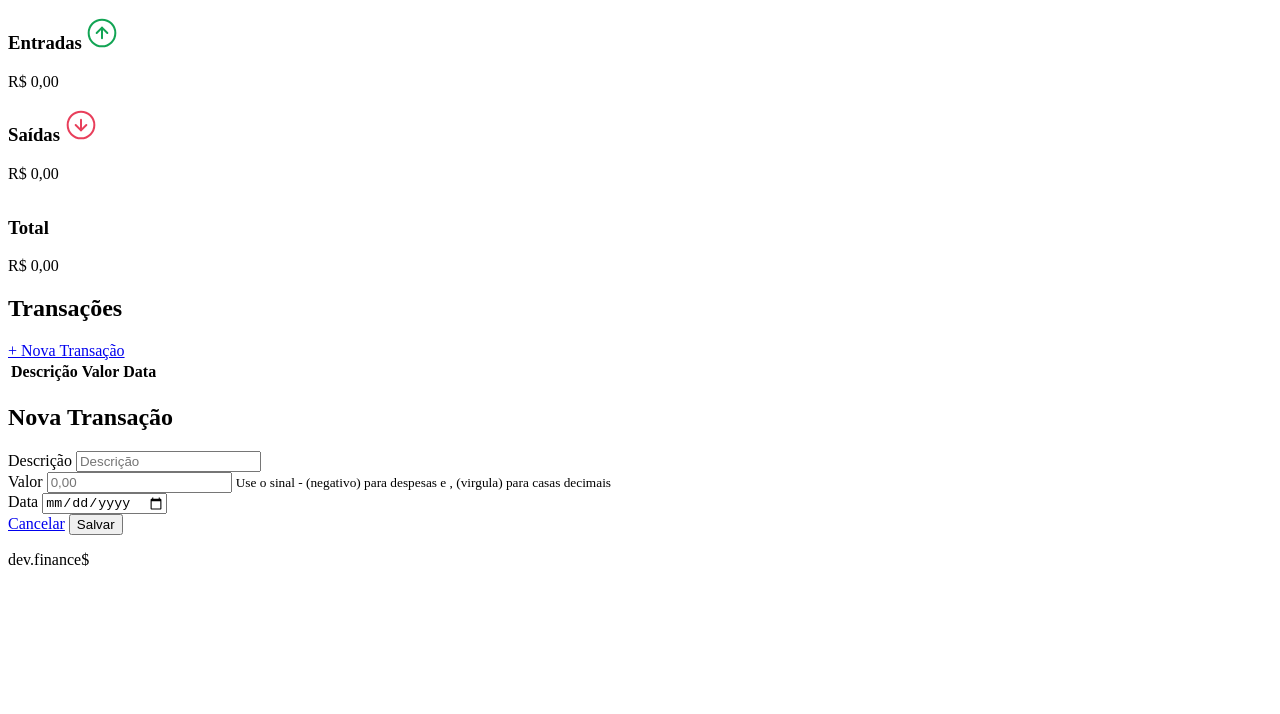
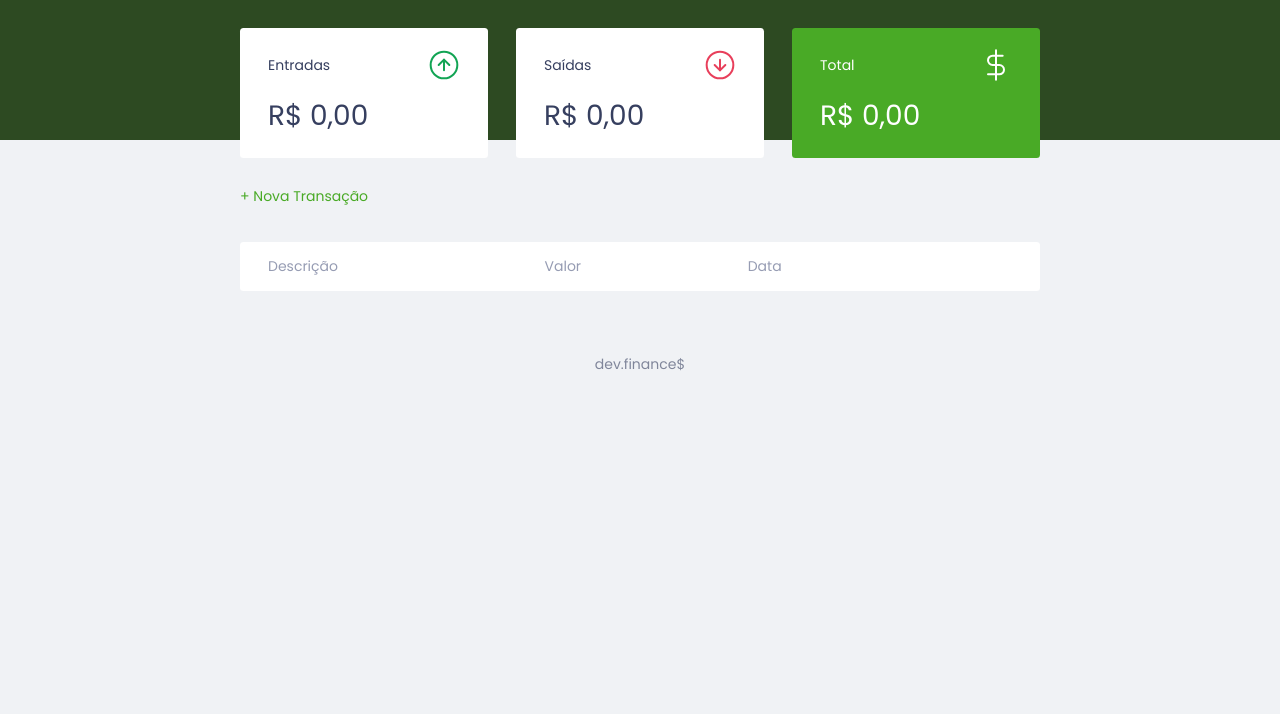
Before and after one commit to ThiagoC0STA/Sistema-Bancario, a plain HTML site: page index.html in a window 1280 px wide. Shown: the part 86-800 px from the top of the page. Drawn offline with Linux system fonts and the light colour scheme; the site is published under a folder, as on GitHub Pages, so addresses that start at the root find nothing.

Commit message:
Update index.html

```diff
--- a/index.html
+++ b/index.html
@@ -5,7 +5,7 @@
     <meta http-equiv="X-UA-Compatible" content="IE=edge">
     <meta name="viewport" content="width=device-width, initial-scale=1.0">
     <title>Dev.finance$</title>
-    <link rel="stylesheet" href="/assets/CSS/style.css">
+    <link rel="stylesheet" href="./assets/CSS/style.css">
 </head>
 <body>
 
@@ -116,6 +116,6 @@
 
     <footer><p>dev.finance$</p></footer>
 
-    <script src="/assets/JS/index.js"></script>
+    <script src="./assets/JS/index.js"></script>
 </body>
 </html>
```
